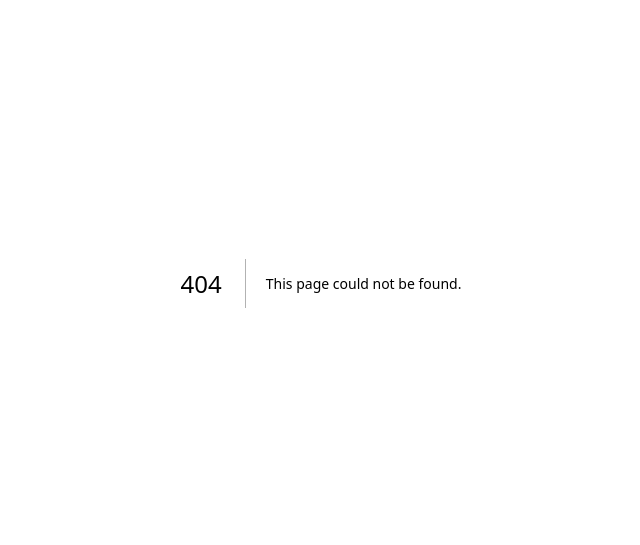
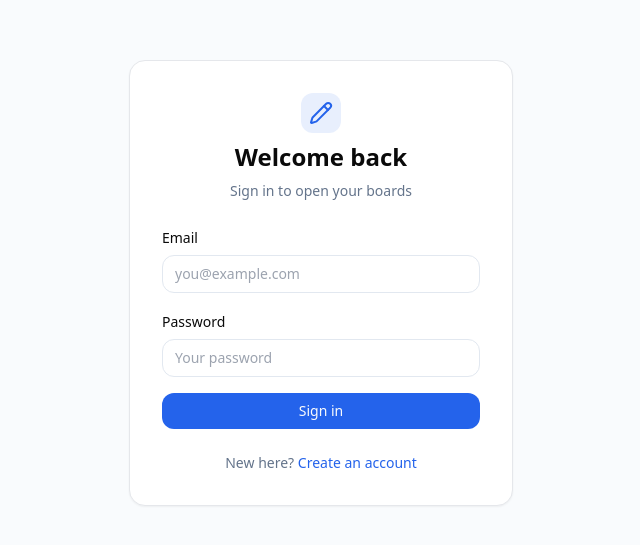
Before and after one commit to utkarshpawade/XCALI, a Next.js app in the folder apps/excelidraw-frontend/: page /signin in a window 1280 px wide. Before the commit this address had no page. Shown: the part 117-662 px from the top of the page, without its empty margins (319-959 px from the left). Built offline with nearby package versions, Linux system fonts and the light colour scheme; no server answers.

Commit message:
excelidraw-frontend: sign in and sign up pages

```diff
--- /dev/null
+++ b/apps/excelidraw-frontend/app/signin/page.tsx
@@ -0,0 +1,5 @@
+import { AuthPage } from "@/components/AuthPage";
+
+export default function Signin() {
+    return <AuthPage isSignin={true} />
+}
--- /dev/null
+++ b/apps/excelidraw-frontend/app/signup/page.tsx
@@ -0,0 +1,5 @@
+import { AuthPage } from "@/components/AuthPage";
+
+export default function Signup() {
+    return <AuthPage isSignin={false} />
+}
--- /dev/null
+++ b/apps/excelidraw-frontend/components/AuthPage.tsx
@@ -0,0 +1,145 @@
+"use client";
+
+import { FormEvent, useState } from "react";
+import { useRouter } from "next/navigation";
+import Link from "next/link";
+import { Loader2, Pencil } from "lucide-react";
+import { getErrorMessage, signin, signup } from "@/lib/api";
+import { setToken } from "@/lib/auth";
+
+const INPUT_CLASS =
+  "w-full rounded-lg border border-input bg-background px-3 py-2 text-sm outline-none focus:ring-2 focus:ring-ring";
+
+export function AuthPage({ isSignin }: { isSignin: boolean }) {
+  const router = useRouter();
+  const [name, setName] = useState("");
+  const [email, setEmail] = useState("");
+  const [password, setPassword] = useState("");
+  const [error, setError] = useState<string | null>(null);
+  const [loading, setLoading] = useState(false);
+
+  async function handleSubmit(e: FormEvent<HTMLFormElement>) {
+    e.preventDefault();
+    setError(null);
+    setLoading(true);
+
+    try {
+      const { token } = isSignin
+        ? await signin({ username: email, password })
+        : await signup({ username: email, password, name });
+
+      setToken(token);
+      router.push("/rooms");
+    } catch (err) {
+      setError(getErrorMessage(err, "Authentication failed"));
+      setLoading(false);
+    }
+  }
+
+  return (
+    <div className="flex min-h-screen items-center justify-center bg-muted/40 px-4">
+      <div className="w-full max-w-sm rounded-2xl border bg-card p-8 shadow-sm">
+        <div className="mb-6 flex flex-col items-center gap-2 text-center">
+          <div className="rounded-xl bg-primary/10 p-2">
+            <Pencil className="h-6 w-6 text-primary" />
+          </div>
+          <h1 className="text-2xl font-bold text-foreground">
+            {isSignin ? "Welcome back" : "Create an account"}
+          </h1>
+          <p className="text-sm text-muted-foreground">
+            {isSignin
+              ? "Sign in to open your boards"
+              : "Sign up to start drawing together"}
+          </p>
+        </div>
+
+        <form onSubmit={handleSubmit} className="space-y-4">
+          {!isSignin && (
+            <div className="space-y-1.5">
+              <label htmlFor="name" className="text-sm font-medium text-foreground">
+                Name
+              </label>
+              <input
+                id="name"
+                name="name"
+                type="text"
+                autoComplete="name"
+                required
+                value={name}
+                onChange={(e) => setName(e.target.value)}
+                className={INPUT_CLASS}
+                placeholder="Ada Lovelace"
+              />
+            </div>
+          )}
+
+          <div className="space-y-1.5">
+            <label htmlFor="email" className="text-sm font-medium text-foreground">
+              Email
+            </label>
+            <input
+              id="email"
+              name="email"
+              type="email"
+              autoComplete="email"
+              required
+              value={email}
+              onChange={(e) => setEmail(e.target.value)}
+              className={INPUT_CLASS}
+              placeholder="you@example.com"
+            />
+          </div>
+
+          <div className="space-y-1.5">
+            <label htmlFor="password" className="text-sm font-medium text-foreground">
+              Password
+            </label>
+            <input
+              id="password"
+              name="password"
+              type="password"
+              autoComplete={isSignin ? "current-password" : "new-password"}
+              required
+              minLength={isSignin ? undefined : 6}
+              value={password}
+              onChange={(e) => setPassword(e.target.value)}
+              className={INPUT_CLASS}
+              placeholder="Your password"
+            />
+            {!isSignin && (
+              <p className="text-xs text-muted-foreground">At least 6 characters.</p>
+            )}
+          </div>
+
+          {error && (
+            <p
+              role="alert"
+              className="rounded-lg bg-destructive/10 px-3 py-2 text-sm text-destructive"
+            >
+              {error}
+            </p>
+          )}
+
+          <button
+            type="submit"
+            disabled={loading}
+            className="inline-flex w-full items-center justify-center rounded-lg bg-primary px-4 py-2 text-sm font-medium text-primary-foreground transition-colors hover:bg-primary/90 disabled:pointer-events-none disabled:opacity-60"
+          >
+            {loading && <Loader2 className="mr-2 h-4 w-4 animate-spin" />}
+            {isSignin ? "Sign in" : "Sign up"}
+          </button>
+        </form>
+
+        <p className="mt-6 text-center text-sm text-muted-foreground">
+          {isSignin ? "New here? " : "Already have an account? "}
+          <Link
+            href={isSignin ? "/signup" : "/signin"}
+            className="font-medium text-primary hover:underline"
+          >
+            {isSignin ? "Create an account" : "Sign in"}
+          </Link>
+        </p>
+      </div>
+    </div>
+  );
+}
```
